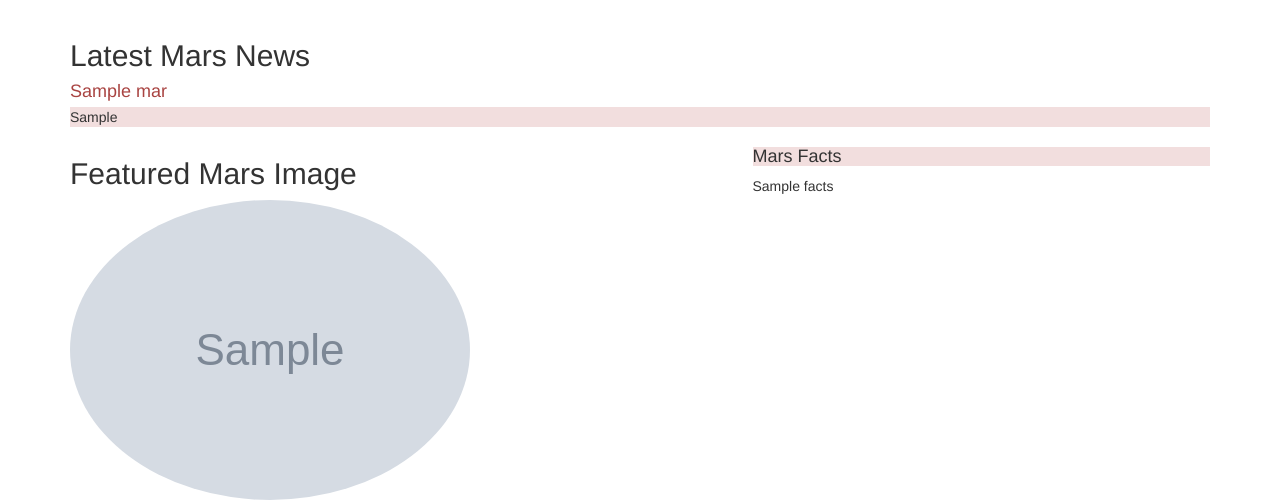
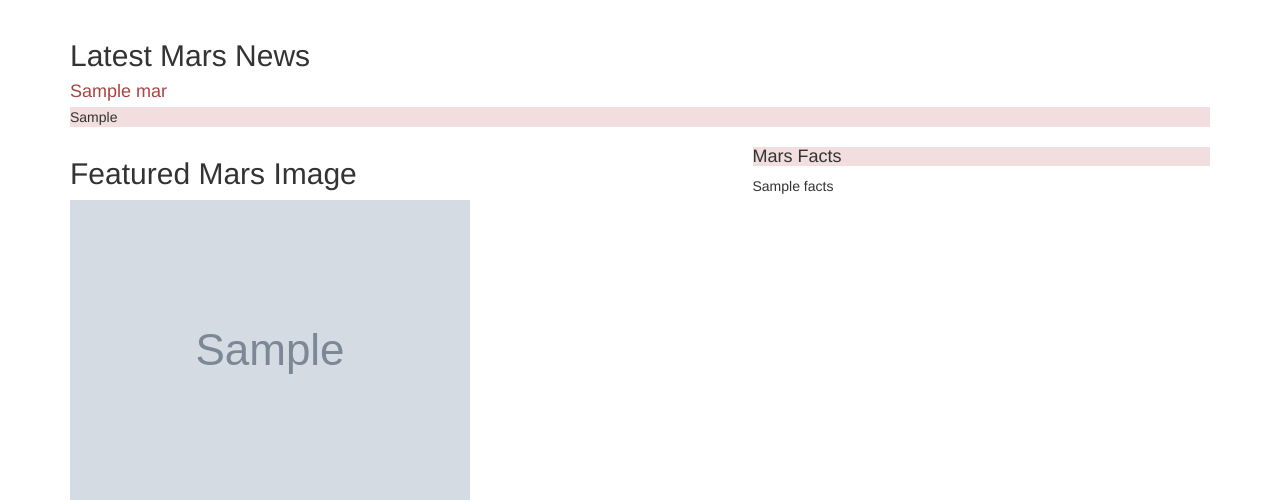
Before and after one commit to AllenAx91/Mission-to-Mars, a Flask app: page / in a window 1280 px wide. Shown: the part 298-800 px from the top of the page. Run offline with Flask 2, Linux system fonts and the light colour scheme; grey boxes marked "Sample" are stand-in pictures; a database or web service that is not in the repository returns one stand-in record (values such as "Sample title"); some libraries are stand-ins or nearby versions.

Commit message:
Challenge 10 - Update

```diff
--- a/templates/index_Module.html
+++ b/templates/index_Module.html
@@ -37,8 +37,8 @@
           <h2>Featured Mars Image</h2>
           <img
             src="{{mars.featured_image }}"
-            class="img-circle"
-            alt="Round_image"
+            class="img-responsive"
+            alt="image"
           />
         </div>
         <div class="col-md-5">
```
